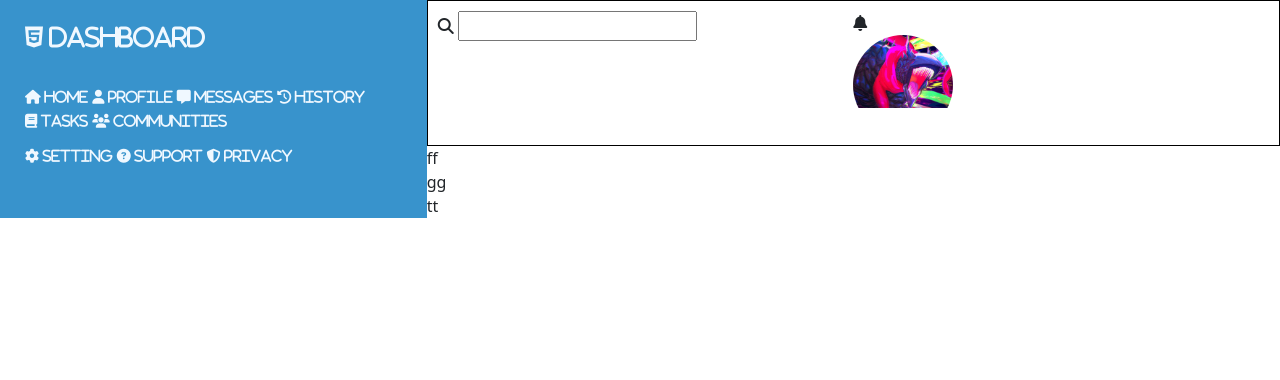
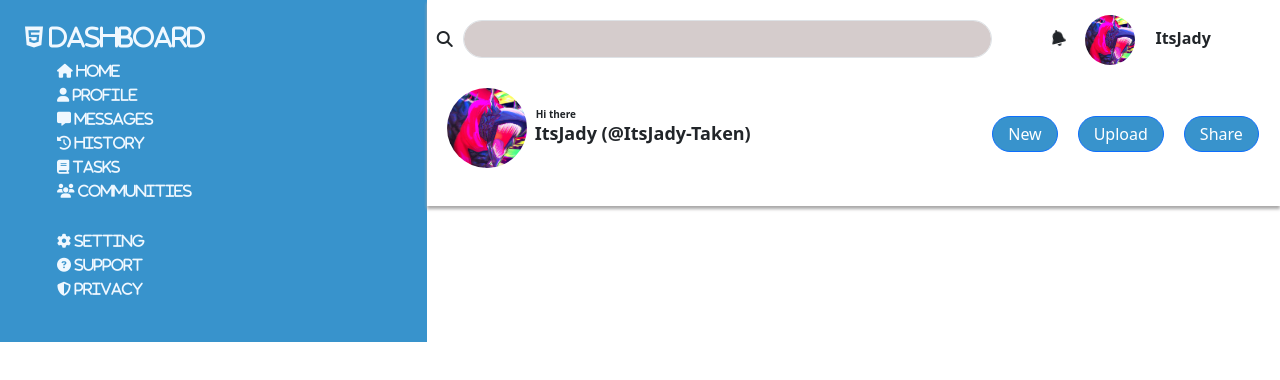
Before and after one commit to ItsJady-Taken/admin-dashboard, a plain HTML site: page index.html in a window 1280 px wide. Drawn offline with nearby package versions, Linux system fonts and the light colour scheme.

Commit message:
Complete the header styling

```diff
--- a/index.html
+++ b/index.html
@@ -14,45 +14,61 @@
 
              <div class="sidebar">
                 <div class="logo">
-                    <a href="#" class="fa-brands fa-html5 fa-xl"> Dashboard</a>
+                    <i href="#" class="fa-brands fa-html5 fa-xl"> Dashboard</i>
+                </div>
+                <ul class="options">
+                    <li><a href="#" class="fa-solid fa-house fa-sm"> Home</a></li>
+                    <li><a href="#" class="fa-solid fa-user fa-sm"> Profile</a></li>
+                    <li><a href="#"class="fa-solid fa-message fa-sm"> Messages</a></li>
+                    <li><a href="#" class="fa-solid fa-clock-rotate-left fa-sm"> History</a></li>
+                    <li><a href="#" class="fa-solid fa-book fa-sm"> Tasks</a></li>
+                    <li><a href="#" class="fa-solid fa-users fa-sm"> Communities</a></li>
+                </ul>
+                <ul class="options">
+                    <li><a href="#" class="fa-solid fa-gear fa-sm"> Setting</a></li>
+                    <li><a href="#" class="fa-solid fa-circle-question fa-sm"> Support</a></li>
+                    <li><a href="#" class="fa-solid fa-shield-halved fa-sm"> Privacy</a></li>
+                </ul>
             </div>
 
-                <div class="options">
-                    <a href="#" class="fa-solid fa-house fa-sm"> Home</a>
-                    <a href="#" class="fa-solid fa-user fa-sm"> Profile</a>
-                    <a href="#"class="fa-solid fa-message fa-sm"> Messages</a>
-                    <a href="#" class="fa-solid fa-clock-rotate-left fa-sm"> History</a>
-                    <a href="#" class="fa-solid fa-book fa-sm"> Tasks</a>
-                    <a href="#" class="fa-solid fa-users fa-sm"> Communities</a>
+            <div class="header">
+                <div class="header-col-1">
+                    <form class="search-bar">
+                        <i class="fa-solid fa-magnifying-glass"></i>
+                        <input type="text" name="search" id="search" class="form-control">
+                    </form>
+                    <div class="display-profile">
+                         <div class="profile-img">
+                            <img src="./images/CM Rainbow small.jpeg">
                         </div>
-
-                <div class="more-options">
-                    <a href="#" class="fa-solid fa-gear fa-sm"> Setting</a>
-                    <a href="#" class="fa-solid fa-circle-question fa-sm"> Support</a>
-                    <a href="#" class="fa-solid fa-shield-halved fa-sm"> Privacy</a>
+                        <div class="profile-title">
+                            <p class="p-1">Hi there</p>
+                            <p class="p-2">ItsJady (@ItsJady-Taken)</p>
+                        </div>
                     </div>
                 </div>
 
-            <div class="header">
-                <form>
-                    <i class="fa-solid fa-magnifying-glass"></i>
-                    <input type="text" name="search" id="search">
-                </form>
-                <div>
-                    <i class="fa-solid fa-bell"></i>
+                <div class="header-col-2">
+                    <div class="bell-profile">
+                        <i class="fa-solid fa-bell <i class= fa-shake"></i>
                         <div class="profile-pic">
                             <img src="./images/CM Rainbow small.jpeg">
                         </div>
+                        <p><Strong>ItsJady</Strong></p>
+                    </div>
+                    <div class="option-btn">
+                        <button class="btn btn-primary">New</button>
+                        <button class="btn btn-primary">Upload</button>
+                        <button class="btn btn-primary">Share</button>
+                    </div>
+                </div>
             </div>
 
+            <div class="content-layout"></div>
 
-            </div>
+            <div class="anounce-layout"></div>
 
-            <div class="content-layout">ff</div>
-
-            <div class="anounce-layout">gg</div>
-
-            <div class="trending">tt</div>
+            <div class="trending"></div>
         </div>
 
     </body>
--- a/styles.css
+++ b/styles.css
@@ -13,34 +13,124 @@ body {
     padding: 25px;
     color: aliceblue;
     background-color: hsl(203, 59%, 51%);
-    grid-row: 1/10;
+    grid-row: 1/5;
     display: grid;
-    grid-template-columns: repeat(1, 1fr);
-    grid-template-rows: repeat(3, 1fr);
     gap: 10px;
 }
 
-.sidebar > div > a {
+.sidebar > .options > li > a {
     text-decoration: none;
     color: aliceblue;
 }
 
+.sidebar > .options {
+    list-style: none;
+}
+
 .header {
-    padding: 10px;
+    border: 0;
+    padding: 5px 10px;
     grid-column: 2/3;
     display: grid;
-    grid-template-columns: repeat(2, 1fr);
-    border: 1px solid black;
+    grid-template-columns: 2fr 1fr;
+    background-color: white;
+    box-shadow: 0 3px 3px rgb(169, 168, 168);
+}
+
+.header-col-1 {
+    display: flex;
+    flex-direction: column;
+    justify-content: space-evenly;
+    gap: 15px;
+}
+
+.display-profile {
+    display: flex;
+    position: relative;
+    left: 10px;
+}
+
+.display-profile > .profile-img {
+    height: 80px;
+    width: 80px;
+    border-radius: 50%;
+    overflow: hidden;
+}
+.display-profile > .profile-img > img {
+    width: 100%;
+    height: 100%;
+    object-fit: cover;
 }
 
 .profile-pic {
-    height: 100px;
-    width: 100px;
+    height: 50px;
+    width: 50px;
     border-radius: 50%;
     overflow: hidden;
 }
 
 img {
     width: 100%;
-    height: auto;
+    height: 100%;
+    object-fit: cover;
 }
+
+.display-profile > .profile-title {
+    font-weight: bold;
+    display: flex;
+    flex-direction: column;
+    justify-content: center ;
+    align-items: baseline;
+}
+.p-1 {
+    font-size: 10px;
+    position: relative;
+    left: 5px;
+    top: 15px;
+}
+.p-2 {
+    font-size: 18px;
+    position: relative;
+    bottom: 15px;
+}
+
+
+.header-col-2 {
+    display: flex;
+    justify-content: space-evenly;
+    flex-direction: column;
+    gap: 20px;
+    position: relative;
+    bottom: 20px;
+}
+
+.bell-profile {
+    display: flex;
+    justify-content: center;
+    align-items: baseline;
+    gap: 20px;
+
+}
+
+.option-btn {
+    display: flex;
+    gap: 20px;
+}
+
+.option-btn > button {
+    border-radius: 20px;
+    padding: 5px 15px;
+    background-color: hsl(203, 59%, 51%);
+}
+
+.search-bar {
+  display: flex;
+  justify-content: center;
+  align-items: baseline;
+  gap: 10px;
+}
+
+.search-bar > input {
+    border-radius: 20px;
+    background-color: rgb(213, 204, 204);
+}
```
Lines whose indentation alone changed are shown as unchanged.
